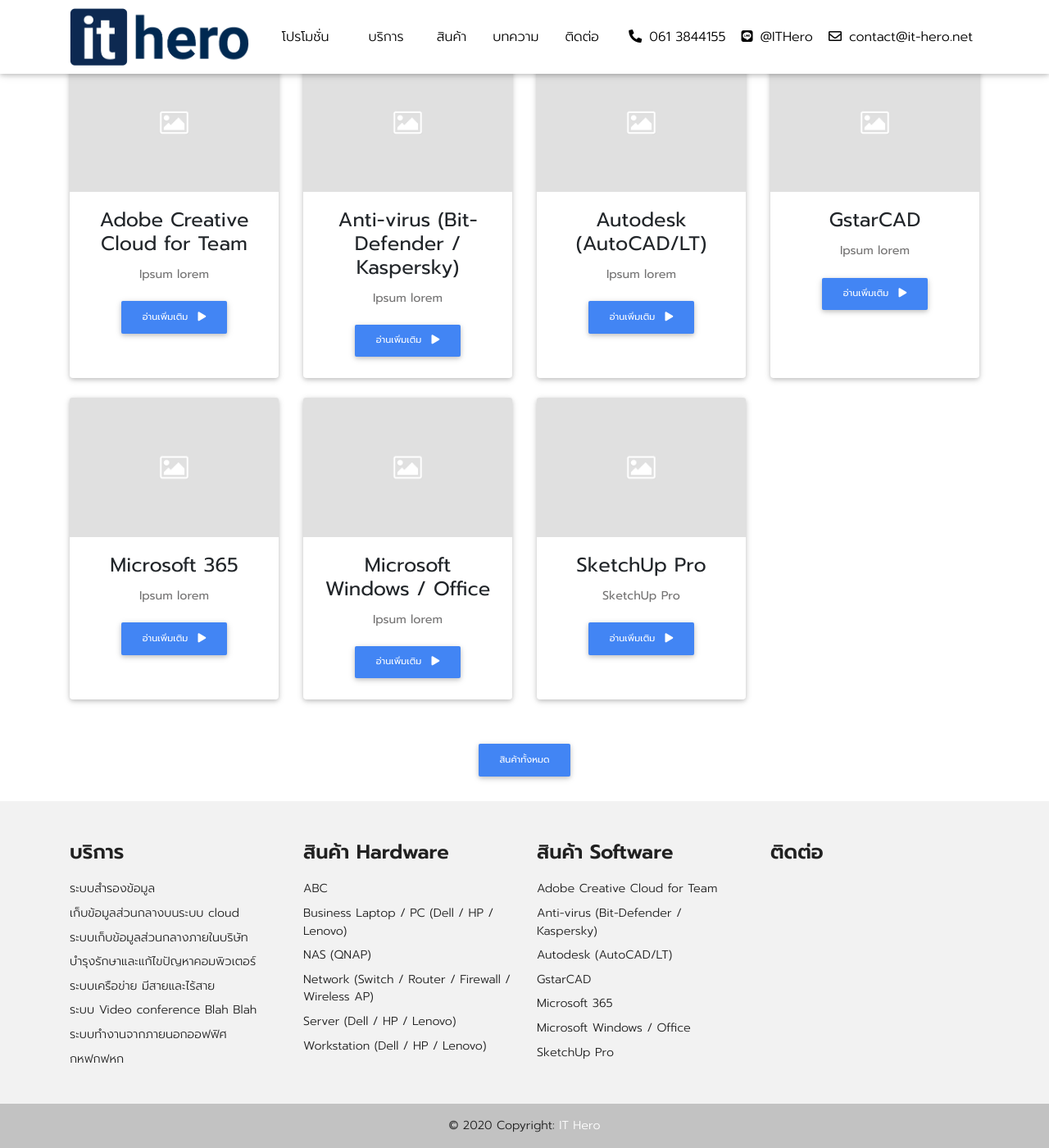
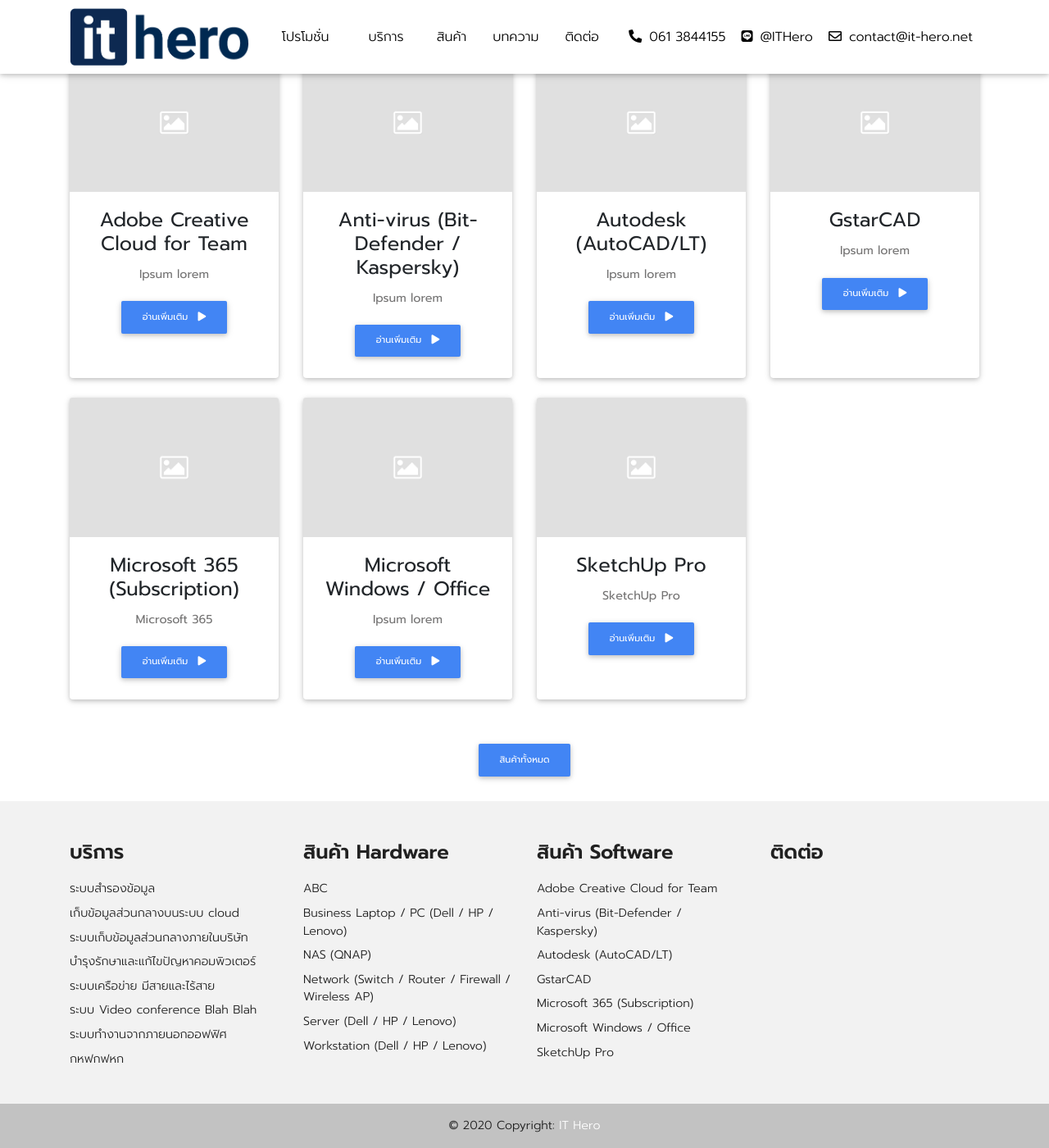
Before and after one commit to nexus2live-git/website-it-hero, a Jekyll site: the page built from index.html, in a window 1280 px wide and 1400 px high, scrolled down 2634 px. Shown: the whole window at 82% size. Built offline with Jekyll 4.4.1, drawn with Linux system fonts in a browser that asks for light colours; nearby versions of some CDN libraries.

Commit message:
Update from Forestry.io IT Hero updated _products_software/microsoft-365.md

```diff
--- a/_products_software/microsoft-365.md
+++ b/_products_software/microsoft-365.md
@@ -1,6 +1,6 @@
 ---
-title: Microsoft 365
+title: Microsoft 365 (Subscription)
 thumbnail: "/assets/uploads/placeholder.png"
-description: Ipsum lorem
+description: Microsoft 365
 
 ---
```
